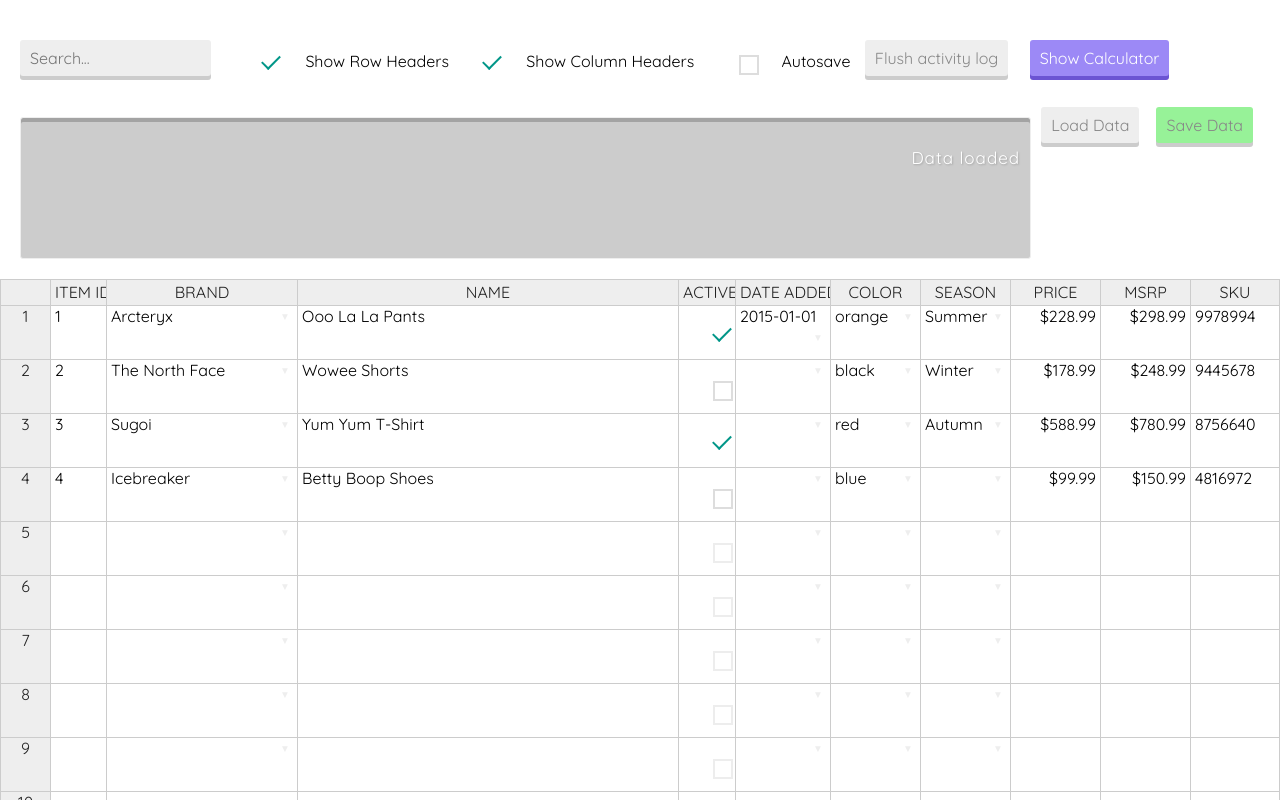
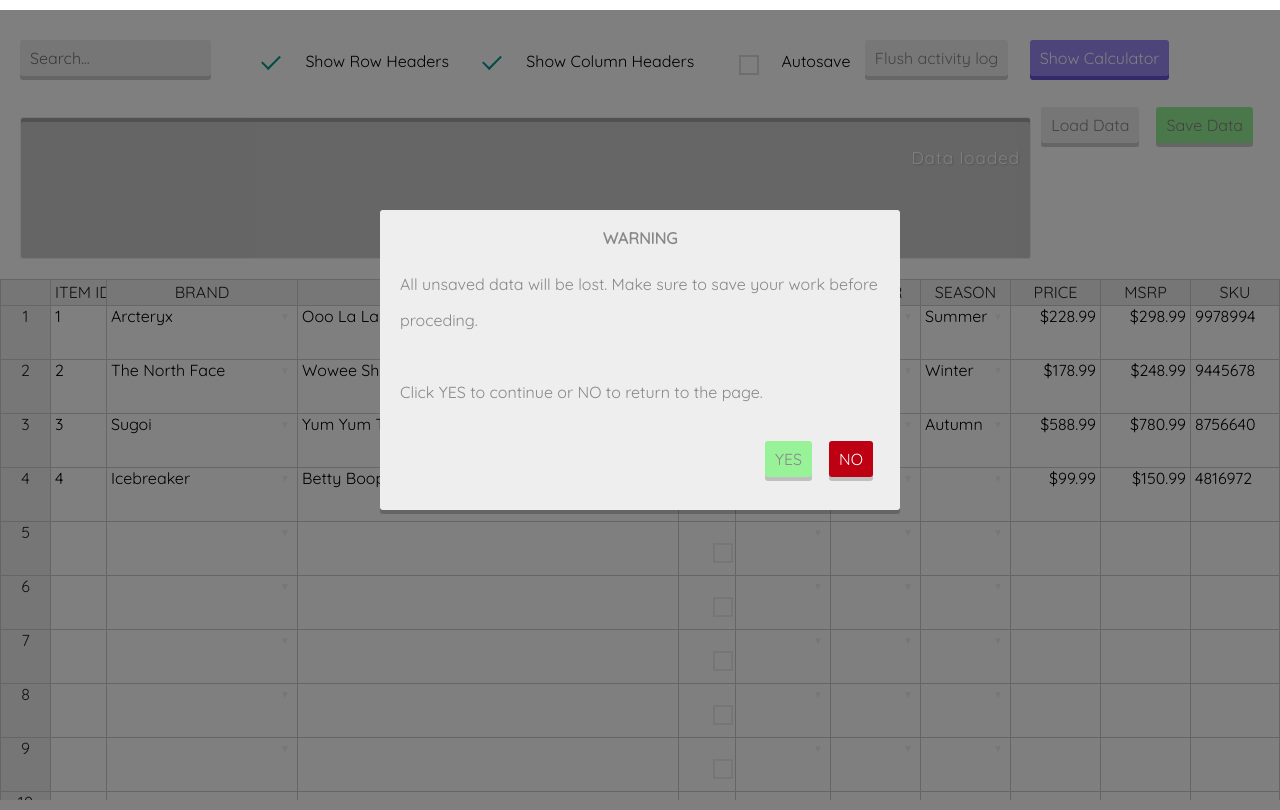
Before and after one commit to davidemaser/handson-dev, a website: page dropdown.html in a window 1280 px wide. Both pictures are taken after a click on the element "Load Data". Drawn offline with Linux system fonts and the light colour scheme.

Commit message:
Modal CTAs

```diff
--- a/assets/css/gen-style.css
+++ b/assets/css/gen-style.css
@@ -167,13 +167,47 @@ input#search_field:focus {
     /* Smoothing out hover and active states using css3 transitions */
     transition: all 0.2s ease;
 }
-.il.save span{
+.il.modal {
+    float: left;
+    top: 20px;
+    cursor: pointer;
+    background: #eeeeee;
+    border-radius: 3px;
+    box-shadow: 0 4px rgba(0, 0, 0, 0.2);
+    margin: 0 7px 11px 0;
+    color: #888;
+    line-height: 36px;
+    padding: 0 10px;
+    text-align: center;
+    /* prevent selection of text inside keys */
+    user-select: none;
+    /* Smoothing out hover and active states using css3 transitions */
+    transition: all 0.2s ease;
+    width: 500px;
+    height: 300px;
+    position: absolute;
+    z-index: 999;
+    left: 25%;
+    right: 25%;
+}
+
+.il.save span,.il.prompt span{
     background-color: #97F298;
 }
-.il.save span:hover{
+.il.save span:hover,.il.prompt span:hover{
     background-color: #00bd00;
     box-shadow: 0 4px rgba(0, 0, 0, 0.2);
     color: #ededed;
+}
+.il.decline span{
+    background: #bd0012;
+
+    color: white;
+}
+.il.decline span:hover{
+    background: #810012;
+    box-shadow: 0 4px rgba(0, 0, 0, 0.2);
+    color: #fff;
 }
 .il.calc span{
     background: #9c89f6;
@@ -193,7 +227,7 @@ input#search_field:focus {
 }
 .il span:active {
     box-shadow: 0 0 #6b54d3;
-    top: 4px;
+    top: 10px;
 }
 /* Remove right margins from operator keys */
 /* style different type of keys (operators/evaluate/clear) differently */
@@ -288,3 +322,51 @@ input[type="checkbox"]:after {
     background: #fff;
     cursor: pointer;
 }
+/*modal styles*/
+  .modal.message {
+      width: 100%;
+      height: 100%;
+      background-color: rgba(0, 0, 0, 0.5);
+      z-index: 999;
+      position: absolute;
+  }
+.modal.content {
+    position: relative;
+    width: 500px;
+    height: auto;
+    min-height: 300px;
+    margin: 0 auto;
+    top: 25%;
+    background: #eeeeee;
+    border-radius: 3px;
+    box-shadow: 0 4px rgba(0, 0, 0, 0.2);
+    color: #888;
+    line-height: 36px;
+    padding: 0 10px;
+    text-align: center;
+    user-select: none;
+    transition: all 0.2s ease;
+}
+.modal.title {
+    text-transform: uppercase;
+    font-weight: bold;
+    padding-top: 10px;
+    margin-bottom: 10px;
+}
+
+.modal.body {
+    text-align: left;
+    padding: 0 10px;
+    margin: 10px 0;
+}
+
+.modal.cta {
+    position: absolute;
+    bottom: 0px;
+    right: 0px;
+    text-align: right;
+    display: block;
+    width: auto;
+    margin: 10px;
+    padding-bottom: 20px;
+}
--- a/assets/js/customFunctions.js
+++ b/assets/js/customFunctions.js
@@ -219,7 +219,6 @@ function loadData() {
         type: 'GET',
         success: function (res) {
             $("#testing").handsontable("loadData", res.data);
-            //$('.load-message').remove();
             $(eMessage).append('<div class="load-message new-atsave">Data loaded</div>');
             setTimeout("$('.load-message').focus();$('.load-message').removeClass('new-atsave')", 1500);
             updateScroll();
@@ -271,7 +270,8 @@ $('.save span').click(function(){
     saveData();
 });
 $('.load span').click(function(){
-    loadData();
+    //loadData();
+    genModal('Warning','All unsaved data will be lost. Make sure to save your work before proceding.<br/><br/>Click YES to continue or NO to return to the page.','chose',loadData);
 });
 $('#sColHead').change(function(){
     if($(this).is(':checked')){
@@ -331,6 +331,29 @@ function updateScroll(){
     }
 })(jQuery);
 $('#calculator').drags();
+//modal
+function genModal(title,body,cta,call){
+    var structure = '<div class="modal message">';
+    structure += '<div class="modal content">';
+    structure += '<div class="modal title">'+title+'</div>';
+    structure += '<div class="modal body">'+body+'</div>';
+    if(cta == 'prompt'){
+        structure += '<div class="modal cta"><div class="il prompt hm-accept"><span>OK</span></div></div>';
+    }else if(cta == 'chose'){
+        structure += '<div class="modal cta"><div class="il prompt hm-accept"><span>YES</span></div><div class="il decline hm-refuse"><span>NO</span></div></div>';
+    }
+    structure += '</div>';
+    structure += '</div>';
+    $('body').prepend(structure);
+    $('.hm-accept').on('click',function(){
+        console.log('clicked');
+        call();
+        setTimeout("$('.modal.message').remove()",300);
+    });
+    $('.hm-refuse').on('click',function(){
+        $('.modal.message').remove();
+    })
+}
 // Get all the keys from document
 var keys = document.querySelectorAll('#calculator span');
 var operators = ['+', '-', 'x', '÷'];
```
